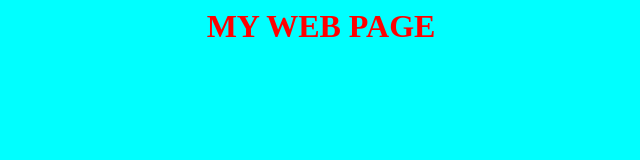
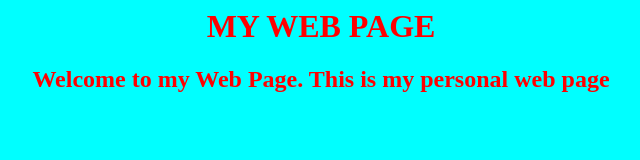
Before and after one commit to devopstraining611-282/4pmrepo, a plain HTML site: page index.html in a window 1280 px wide. Shown: the whole page, without its empty margins (319-959 px from the left). Drawn offline with Linux system fonts and the light colour scheme.

Commit message:
second heading line added

```diff
--- a/index.html
+++ b/index.html
@@ -3,6 +3,7 @@
 	<body bgcolor=cyan text=red>
 		<center>
 			<h1>MY WEB PAGE</h1>
+			<h2>Welcome to my Web Page. This is my personal web page</h2>
 		</center>
 	</body>
 </html>
```
